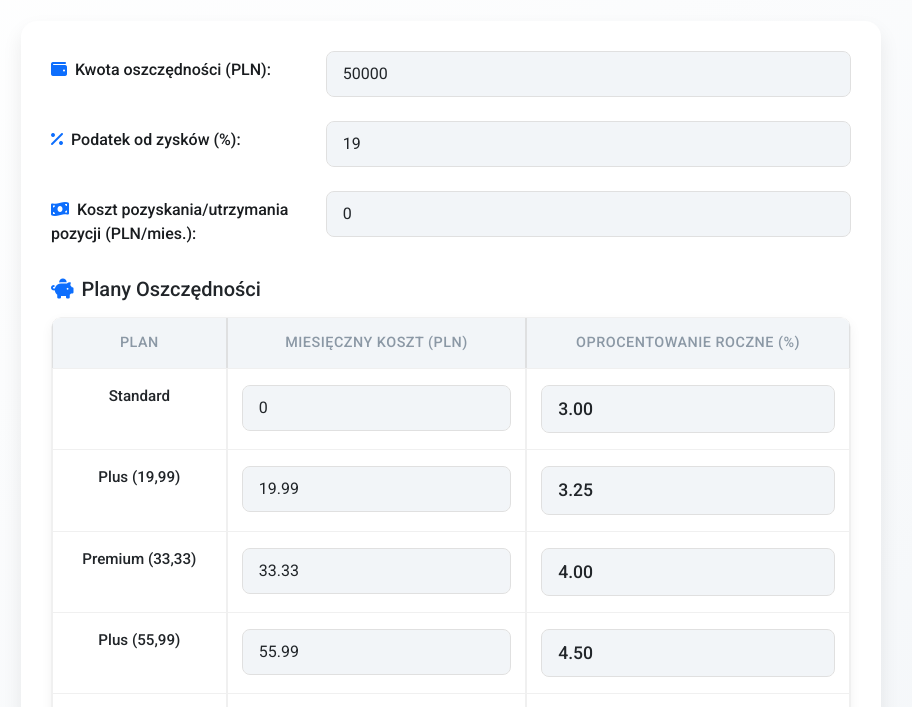
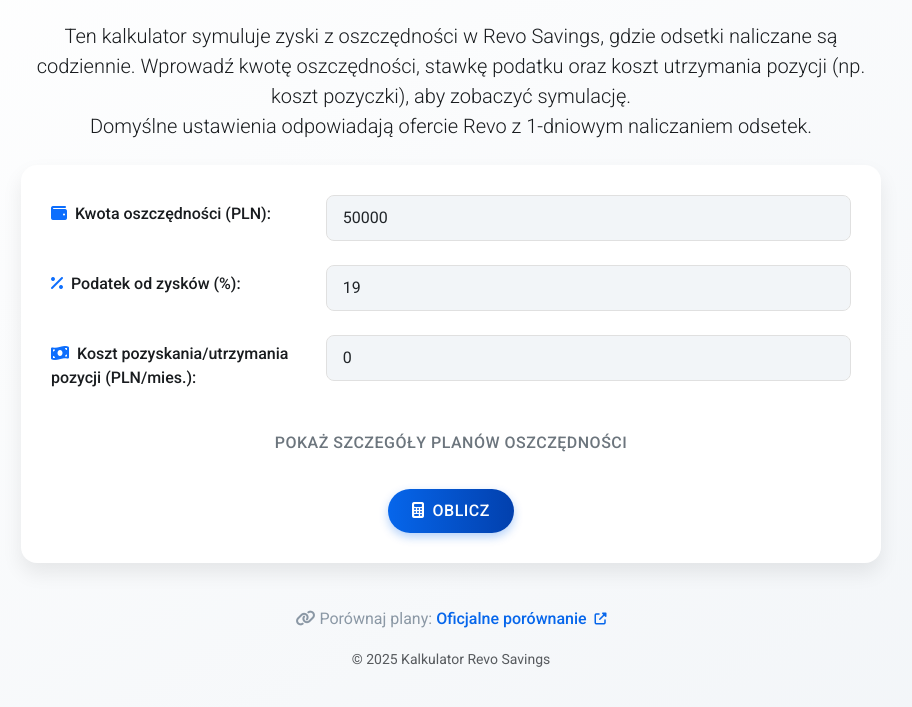
Before and after one commit to Jabolo/revo-savings, a plain HTML site: page index.html in a window 1280 px wide. Shown: the part 75-782 px from the top of the page, without its empty margins (189-1101 px from the left). Drawn offline with nearby package versions, Linux system fonts and the light colour scheme.

Commit message:
simpler UX, added description

```diff
--- a/index.html
+++ b/index.html
@@ -21,11 +21,19 @@
       <i class="fas fa-chart-line me-2"></i>Symulacja Zysków z Oszczędności
     </h1>
 
-    <!-- Formularz wejściowy -->
+<!-- Description at the top -->
+<div class="mb-4 text-center">
+  <p class="lead">
+    Ten kalkulator symuluje zyski z oszczędności w Revo Savings, gdzie odsetki naliczane są codziennie.
+    Wprowadź kwotę oszczędności, stawkę podatku oraz koszt utrzymania pozycji (np. koszt pozyczki), aby zobaczyć symulację.
+    <br>Domyślne ustawienia odpowiadają ofercie Revo z 1-dniowym naliczaniem odsetek.
+  </p>
+</div>
+
+<!-- Main Input Fields -->
 <div id="simulationSection" class="card mb-4">
   <div class="card-body">
     <form id="simulationForm">
-          <!-- In the simulation form section -->
       <div class="mb-4 row">
         <label for="savingsAmount" class="col-sm-4 col-form-label">
           <i class="fas fa-wallet me-2 text-primary"></i>Kwota oszczędności (PLN):
@@ -51,10 +59,16 @@
         </div>
       </div>
 
-          <h5 class="mt-4 mb-3">
-            <i class="fas fa-piggy-bank me-2 text-primary"></i>Plany Oszczędności
-          </h5>
-          <div class="table-responsive mb-4">
+      <!-- Collapsible Panel for Detailed Plans -->
+      <div class="mb-4 text-center">
+        <button class="btn btn-outline-secondary" type="button" data-bs-toggle="collapse" data-bs-target="#planDetails" aria-expanded="false" aria-controls="planDetails">
+          Pokaż szczegóły planów oszczędności
+        </button>
+      </div>
+      <div class="collapse" id="planDetails">
+        <div class="card card-body">
+          <h5 class="mb-3">Plany Oszczędności w Revo</h5>
+          <div class="table-responsive">
             <table class="table table-bordered plan-table">
               <thead class="table-light">
                 <tr>
@@ -112,7 +126,11 @@
               </tbody>
             </table>
           </div>
-          <div class="text-center">
+        </div>
+      </div>
+
+      <!-- Oblicz Button -->
+      <div class="text-center mt-4">
         <button type="submit" class="btn btn-primary">
           <i class="fas fa-calculator me-2"></i>Oblicz
         </button>
```
Lines whose indentation alone changed are shown as unchanged.
